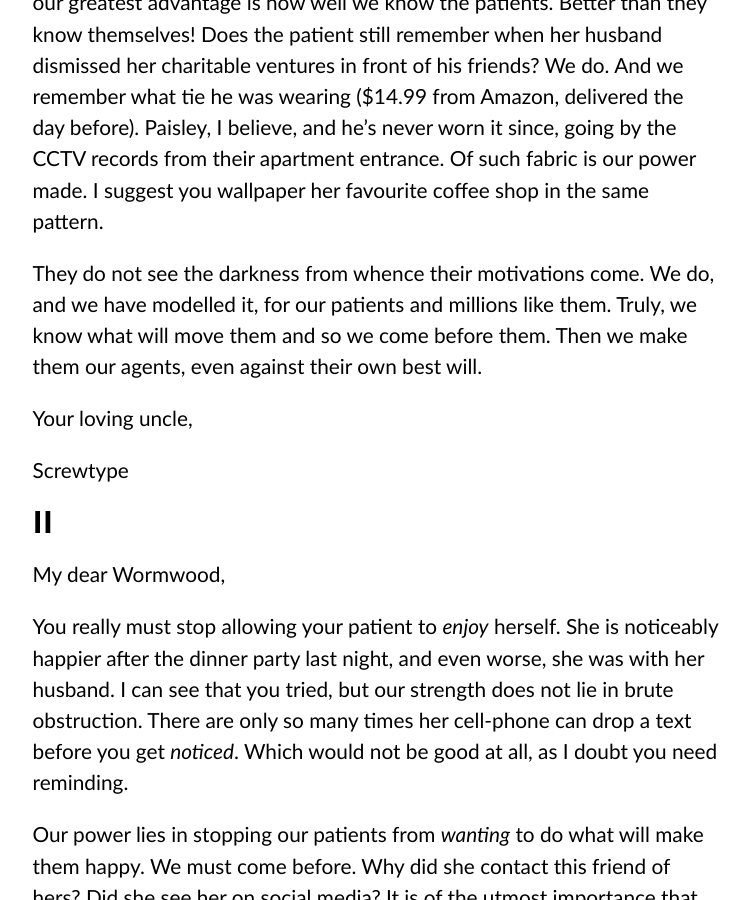
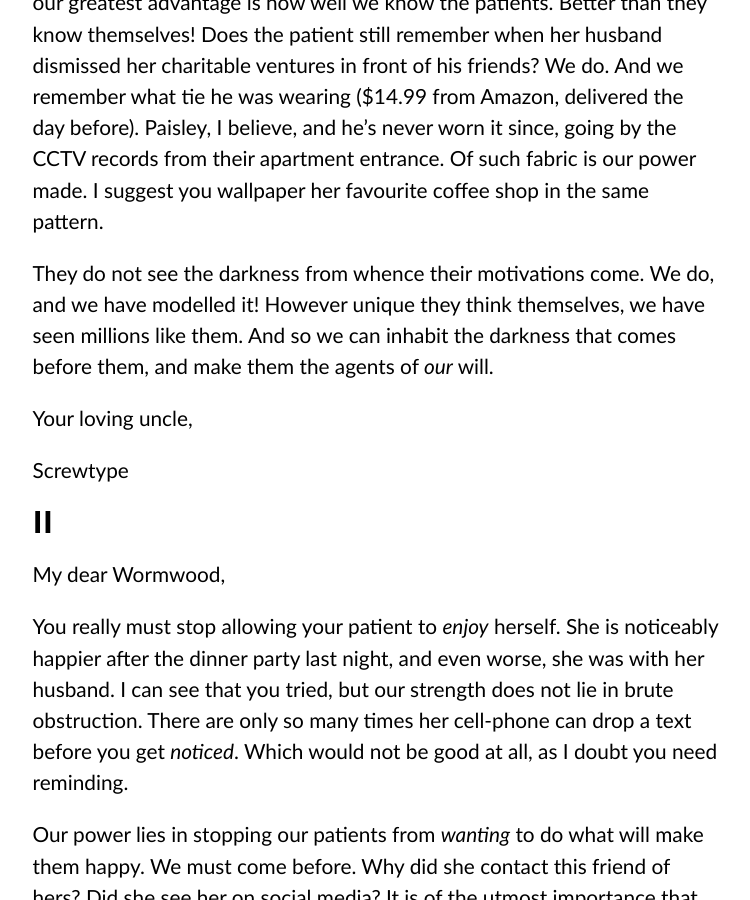
Before and after one commit to michaelpj/termsandtruthconditions, a Jekyll site: the page built from _posts/2015-06-14-the_screwtype_letters.md, in a window 1280 px wide and 900 px high, scrolled down 855 px. Shown: the whole window, without its empty margins (264-1014 px from the left). Built offline with Jekyll 4.4.1, drawn with Linux system fonts in a browser that asks for light colours; nearby versions of some CDN libraries; some web fonts are replaced; Markdown is read by kramdown in place of the engine named in the settings; comment, search, counter and statistics services are not loaded.

Commit message:
more fix

```diff
--- a/_posts/2015-06-14-the_screwtype_letters.md
+++ b/_posts/2015-06-14-the_screwtype_letters.md
@@ -35,9 +35,9 @@ entrance. Of such fabric is our power made. I suggest you wallpaper her
 favourite coffee shop in the same pattern.
 
 They do not see the darkness from whence their motivations come. We do, and we
-have modelled it, for our patients and millions like them. Truly, we know what
-will move them and so we come before them. Then we make them our agents, even
-against their own best will.
+have modelled it! However unique they think themselves, we have seen millions like them.
+And so we can inhabit the darkness that comes before them, and make them
+the agents of *our* will.
 
 Your loving uncle,
 
```
